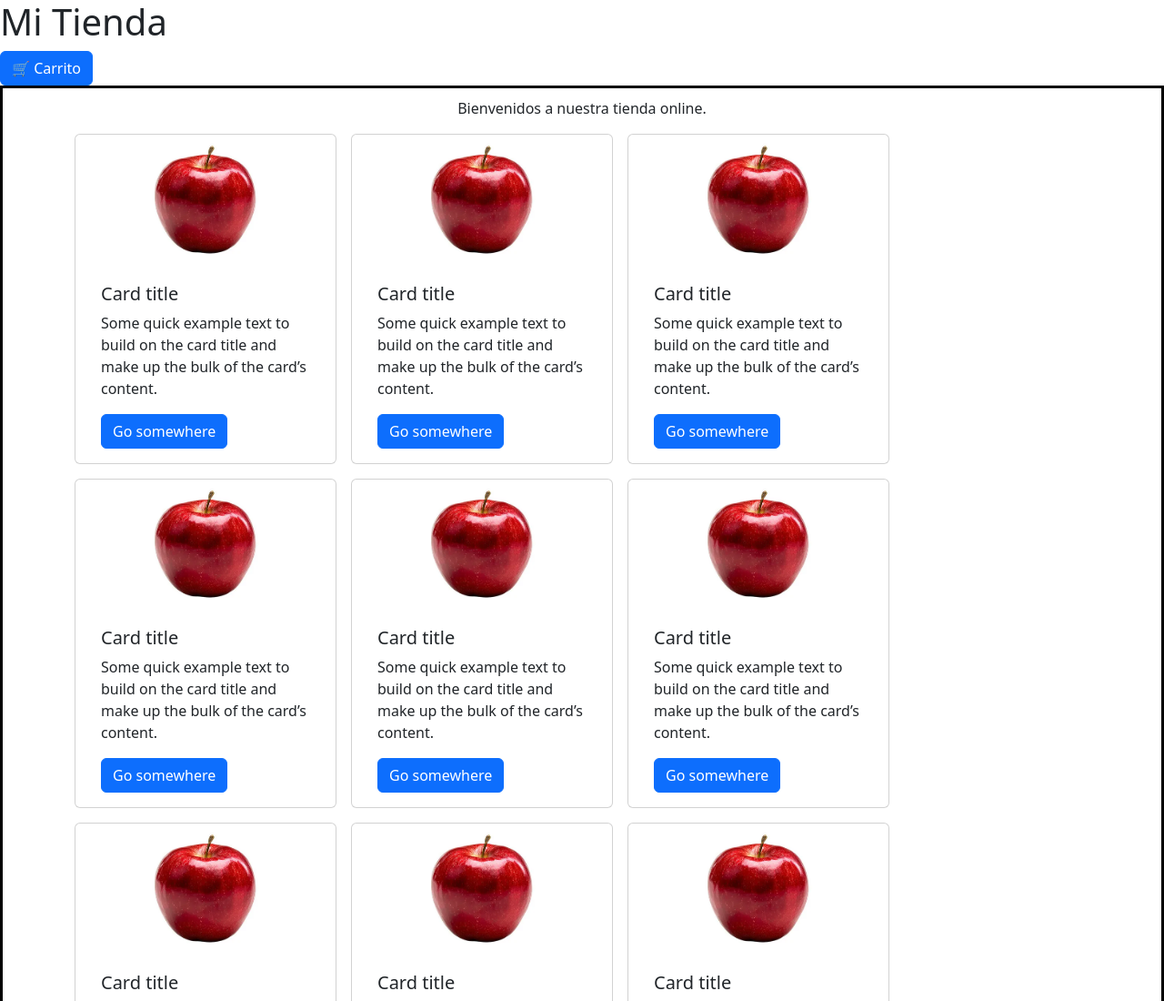
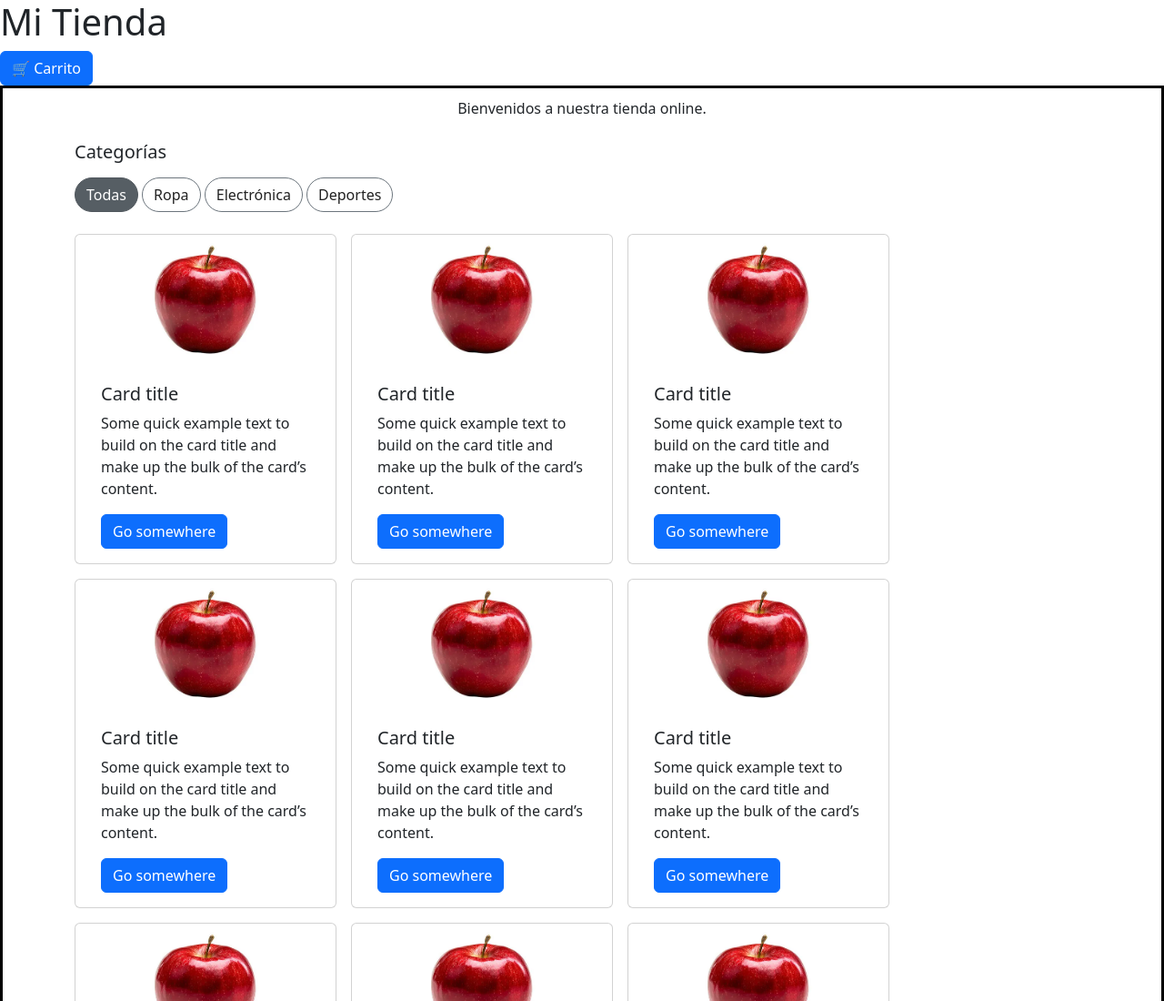
Before and after one commit to Jorchu2025/laboratorio-aplicaciones-web-cliente, a website: page index.html in a window 1280 px wide. Shown: the top 1100 px of the page at 91% size. Drawn offline with nearby package versions, Linux system fonts and the light colour scheme; files whose address does not match are found by name.

Commit message:
feat: maquetado y estilado de categorias

```diff
--- a/css/style.css
+++ b/css/style.css
@@ -46,3 +46,9 @@ main {
 .modal-detalle-descripcion {
     margin: 15px 0;
 }
+
+.category {
+    border-radius: 9999px;
+    background-color: white;
+    color: #222;
+}
--- a/index.html
+++ b/index.html
@@ -25,7 +25,21 @@
 
 	<main>
 		<p>Bienvenidos a nuestra tienda online.</p>
-		<div id="category-buttons"></div>
+		<div class="container m-4" id="categories">
+			<h5 class="my-3">Categorías</h5>
+
+			<input type="radio" class="btn-check" name="categories" id="todas" autocomplete="off" checked>
+			<label class="btn btn-secondary category" for="todas">Todas</label>
+
+			<input type="radio" class="btn-check" name="categories" id="ropa" autocomplete="off">
+			<label class="btn btn-secondary category" for="ropa">Ropa</label>
+
+			<input type="radio" class="btn-check" name="categories" id="electrónica" autocomplete="off">
+			<label class="btn btn-secondary category" for="electrónica">Electrónica</label>
+
+			<input type="radio" class="btn-check" name="categories" id="deportes" autocomplete="off">
+			<label class="btn btn-secondary category" for="deportes">Deportes</label>
+		</div>
 		<div class="row container container-fluid gap-3">
 			<div class="card" style="width: 18rem;">
 				<img src="/public/images/apple.webp" class="card-img-top" alt="...">
--- a/js/components/categories.js
+++ b/js/components/categories.js
@@ -20,7 +20,7 @@ export async function fetchAndRenderCategories(products, renderCards) {
   const categories = await fetch('https://fakestoreapi.com/products/categories')
     .then((res) => res.json());
 
-  const container = document.querySelector('#category-buttons');
+  const container = document.querySelector('#categories');
 
   // Primero se renderiza la opción 'Todas' porque es un caso especial,
   // ya que no filtra los productos y se inicializa con el atributo `checked`.
```
